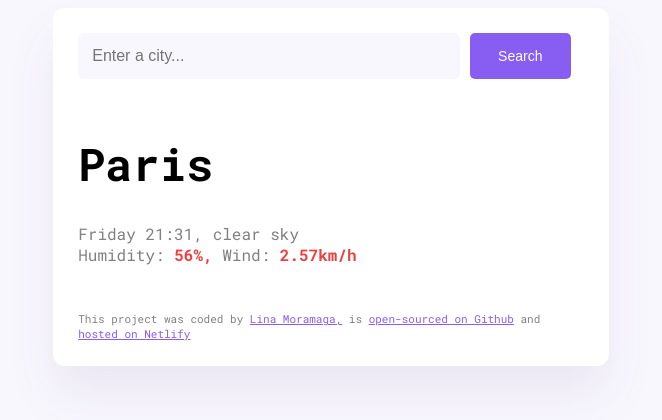
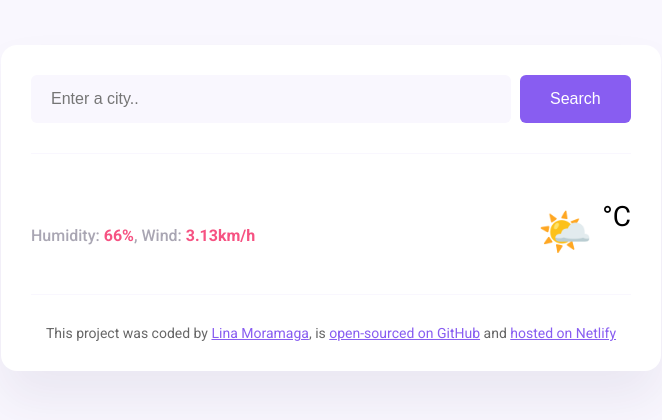
Before and after one commit to lmoramaga/vanilla-weather, a plain HTML site: page index.html in a window 1280 px wide. Shown: the whole page, without its empty margins (309-971 px from the left). Drawn offline with nearby package versions, Linux system fonts and the light colour scheme; no server answers; a web font is replaced by a local one.

Commit message:
Deleted and Added new html and CSS index, also added JS

```diff
--- a/index.html
+++ b/index.html
@@ -3,43 +3,55 @@
   <head>
     <meta charset="UTF-8" />
     <meta name="viewport" content="width=device-width, initial-scale=1.0" />
-    <link rel="stylesheet" href="src/style.css" />
-
     <link rel="preconnect" href="https://fonts.googleapis.com" />
     <link rel="preconnect" href="https://fonts.gstatic.com" crossorigin />
     <link
-      href="https://fonts.googleapis.com/css2?family=PT+Mono&family=Roboto+Mono:ital,wght@0,100..700;1,100..700&family=Roboto:ital,wght@0,100..900;1,100..900&display=swap"
+      href="https://fonts.googleapis.com/css2?family=Roboto:ital,wght@0,100;0,300;0,400;0,500;0,700;0,900;1,100;1,300;1,400;1,500;1,700;1,900&display=swap"
       rel="stylesheet"
     />
-
-    <title>Vanilla Weather App</title>
+    <link rel="stylesheet" href="src/style.css" />
+    <script src="https://cdn.jsdelivr.net/npm/axios@1.1.2/dist/axios.min.js"></script>
+    <title>Vanilla Weather</title>
   </head>
   <body>
     <div class="weather-app">
       <header>
-        <form>
+        <form class="search-form" id="search-form">
           <input
-            type="text"
-            placeholder="Enter a city..."
-            class="weather-input"
+            type="search"
+            placeholder="Enter a city.."
+            required
+            id="search-form-input"
+            class="search-form-input"
           />
-          <input type="submit" value="Search" class="weather-button" />
+          <input type="submit" value="Search" class="search-form-button" />
         </form>
       </header>
       <main>
-        <h1>Paris</h1>
-        <div class="info">
-          <div>Friday 21:31, clear sky</div>
-          <span>Humidity: </span> <strong>56%,</strong> <span>Wind: </span
-          ><strong>2.57km/h</strong>
+        <div class="weather-app-data">
+          <div>
+            <h1 class="weather-app-city" id="city"></h1>
+            <p class="weather-app-details">
+              <span id="time"></span> <span id="description"></span>
+              <br />
+              Humidity: <strong id="humidity">66%</strong>, Wind:
+              <strong id="wind-speed">3.13km/h</strong>
+            </p>
+          </div>
+          <div class="weather-app-temperature-container">
+            <div class="weather-app-icon">🌤️</div>
+            <div class="weather-app-temperature" id="temperature"></div>
+            <div class="weather-app-unit">°C</div>
+          </div>
         </div>
       </main>
-      <br />
 
       <footer>
-        This project was coded by <a href="">Lina Moramaga,</a> is
-        <a href="">open-sourced on Github</a> and
-        <a href="">hosted on Netlify</a>
+        This project was coded by
+        <a href="" target="_blank"> Lina Moramaga</a>, is
+        <a href="" target="_blank">open-sourced on GitHub</a>
+        and
+        <a href="" target="_blank">hosted on Netlify</a>
       </footer>
     </div>
     <script src="src/index.js"></script>
--- a/src/index.js
+++ b/src/index.js
@@ -0,0 +1,32 @@
+function refreshWeather(response) {
+  let temperatureElement = document.querySelector("#temperature");
+  let temperature = response.data.temperature.current;
+  let cityElement = document.querySelector("#city");
+  let descriptionElement = document.querySelector("#description");
+  let humidityElement = document.querySelector("#humidity");
+  let windSpeedElement = document.querySelector("#wind-speed");
+  let timeElement = document.querySelector("#time");
+
+  cityElement.innerHTML = response.data.city;
+  descriptionElement.innerHTML = response.data.condition.description;
+  humidityElement.innerHTML = `${response.data.temperature.humidity}%`;
+  windSpeedElement.innerHTML = `${response.data.wind.speed}km/h`;
+  temperatureElement.innerHTML = Math.round(temperature);
+}
+
+function searchCity(city) {
+  let apiKey = "bf9ao451t50522b2ac20521746033a31";
+  let apiUrl = `https://api.shecodes.io/weather/v1/current?query=${city}&key=${apiKey}&units=metric`;
+  axios.get(apiUrl).then(refreshWeather);
+}
+function handleSearchSubmit(event) {
+  event.preventDefault();
+  let searchInput = document.querySelector("#search-form-input");
+
+  searchCity(searchInput.value);
+}
+
+let searchFormElement = document.querySelector("#search-form");
+searchFormElement.addEventListener("submit", handleSearchSubmit);
+
+searchCity("Moscow");
--- a/src/style.css
+++ b/src/style.css
@@ -1,55 +1,95 @@
 body {
   background-color: #f9f7fe;
-  font-family: "Roboto Mono", monospace;
-}
-a {
-  color: rgb(136, 93, 241);
-}
-footer {
-  font-size: 11px;
-  color: rgba(128, 128, 128, 1);
+  font-family: "Roboto", sans-serif;
 }
 
-h1 {
-  font-size: 45px;
-}
-main {
-  padding: 25px 0;
-}
-.weather-app {
-  max-width: 800px;
-  box-shadow: 0 30px 50px rgba(65, 50, 100, 0.08);
-  background: white;
-  margin: 0 auto;
-  width: 40%;
-  padding: 25px;
-  border-radius: 12px;
+a {
+  color: #885df1;
 }
 
-.weather-input {
-  background-color: #f9f7fe;
-  font-size: 16px;
-  width: 70%;
-  padding: 14px;
-  border-radius: 6px;
-  border: none;
+.weather-app {
+  background: white;
+  max-width: 600px;
+  margin: 45px auto;
+  box-shadow: 0 30px 50px rgba(65, 50, 100, 0.08);
+  border-radius: 16px;
+  padding: 30px;
 }
 
-.weather-button {
-  background: rgb(136, 93, 241);
-  color: white;
-  width: 20%;
-  padding: 15px;
-  border: none;
-  border-radius: 5px;
-  font-size: 14px;
+header {
+  border-bottom: 1px solid #f9f7fe;
+  padding: 0 0 30px 0;
 }
 
-.info {
-  color: rgba(128, 128, 128, 1);
+.search-form-input {
+  background-color: #f9f7fe;
+  border: none;
+  border-radius: 6px;
+  width: 80%;
   font-size: 16px;
+  padding: 15px 20px;
 }
 
-.info strong {
-  color: rgb(236, 64, 64);
+.search-form-button {
+  background: #885df1;
+  padding: 15px 30px;
+  border: none;
+  font-size: 16px;
+  margin-left: 5px;
+  border-radius: 6px;
+  color: white;
 }
+
+main {
+  padding: 30px 0;
+}
+
+.weather-app-data {
+  display: flex;
+  justify-content: space-between;
+}
+
+.weather-app-city {
+  margin: 0;
+  font-size: 38px;
+  line-height: 48px;
+}
+
+.weather-app-details {
+  font-size: 16px;
+  color: rgba(39, 33, 66, 0.4);
+  line-height: 24px;
+  font-weight: 500;
+}
+
+.weather-app-details strong {
+  color: #f65282;
+}
+
+.weather-app-temperature-container {
+  display: flex;
+}
+
+.weather-app-icon {
+  font-size: 44px;
+  margin-top: 22px;
+}
+
+.weather-app-temperature {
+  font-size: 88px;
+  margin-left: 10px;
+  font-weight: bold;
+}
+
+.weather-app-unit {
+  margin-top: 16px;
+  font-size: 28px;
+}
+
+footer {
+  border-top: 1px solid #f9f7fe;
+  padding: 30px 0 0 0;
+  text-align: center;
+  font-size: 14px;
+  color: rgba(0, 0, 0, 0.6);
+}
```
